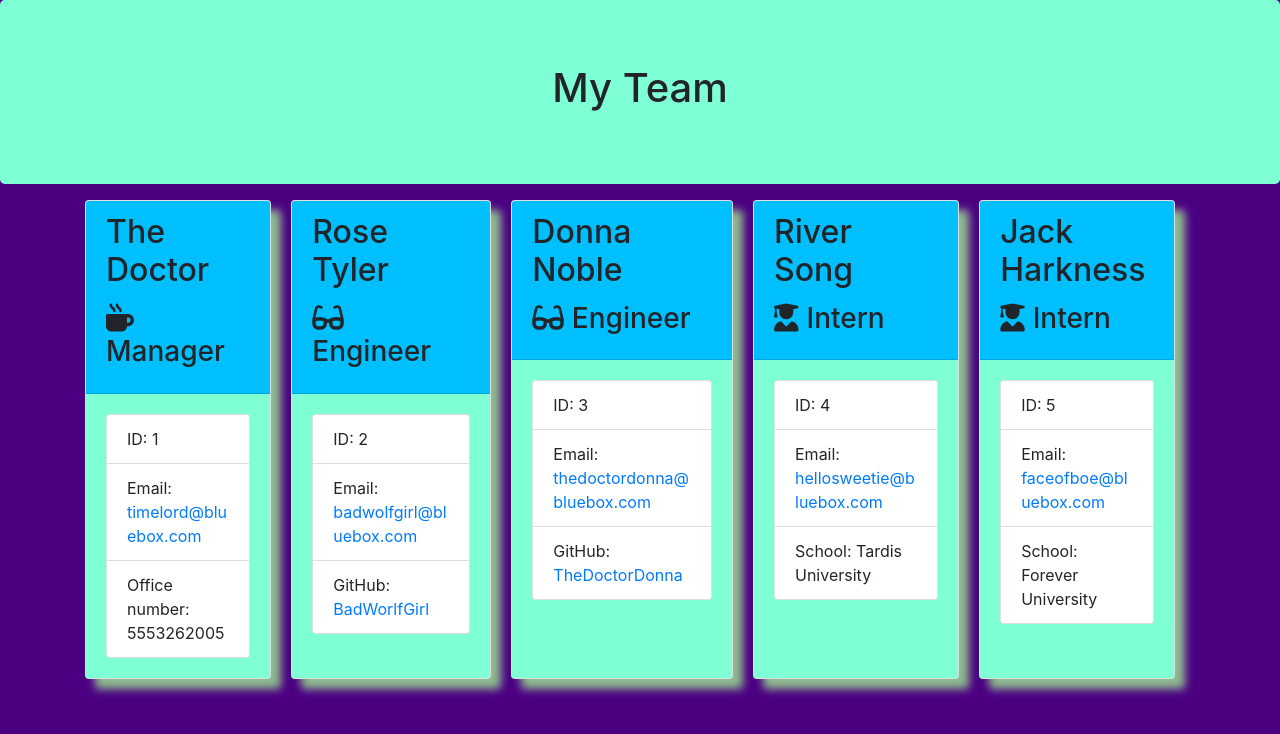
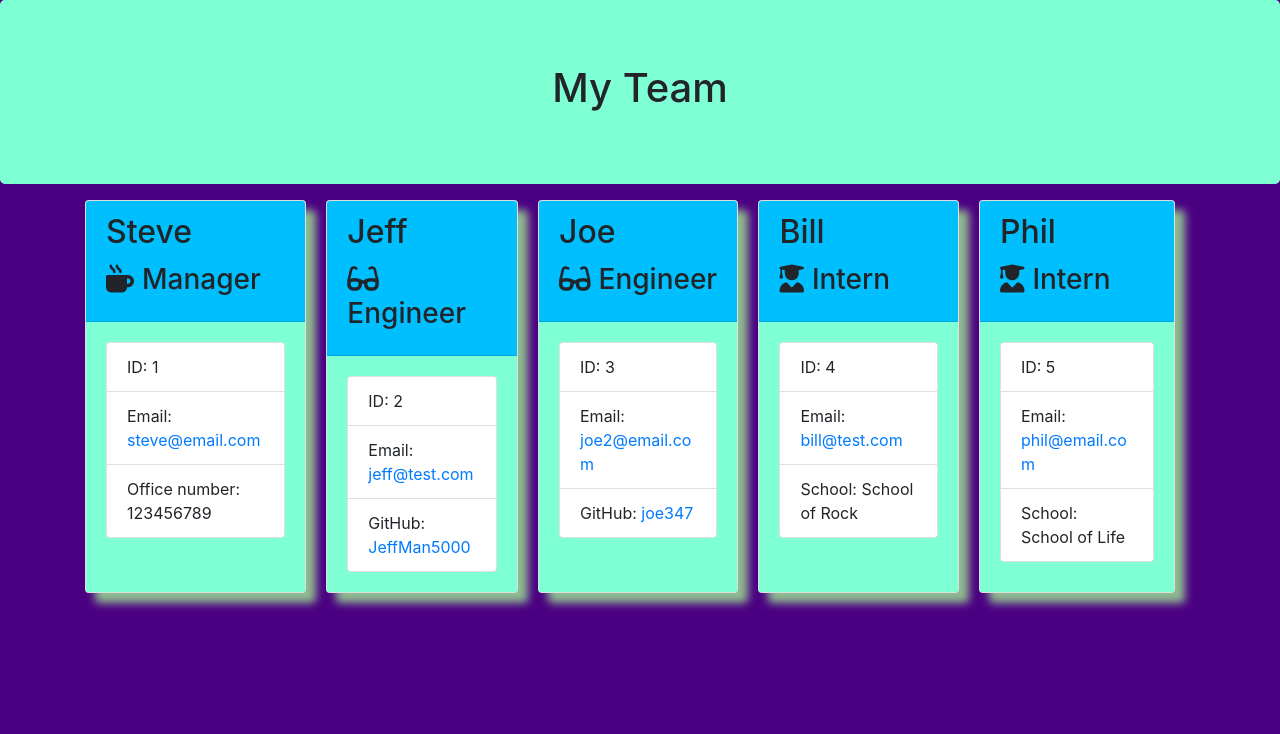
Before and after one commit to CalebParris/Employee-Team-Generator, a website: page output/team.html in a window 1280 px wide. Drawn offline with nearby package versions, Linux system fonts and the light colour scheme.

```diff
--- a/output/team.html
+++ b/output/team.html
@@ -25,62 +25,62 @@
             <div class="team-area col-12 d-flex justify-content-center">
                 <div class="card employee-card">
     <div class="card-header">
-        <h2 class="card-title">The Doctor</h2>
+        <h2 class="card-title">Steve</h2>
         <h3 class="card-title"><i class="fas fa-mug-hot mr-2"></i>Manager</h3>
     </div>
     <div class="card-body">
         <ul class="list-group">
             <li class="list-group-item">ID: 1</li>
-            <li class="list-group-item">Email: <a href="mailto:timelord@bluebox.com">timelord@bluebox.com</a></li>
-            <li class="list-group-item">Office number: 5553262005</li>
+            <li class="list-group-item">Email: <a href="mailto:steve@email.com">steve@email.com</a></li>
+            <li class="list-group-item">Office number: 123456789</li>
         </ul>
     </div>
 </div><div class="card employee-card">
     <div class="card-header">
-        <h2 class="card-title">Rose Tyler</h2>
+        <h2 class="card-title">Jeff</h2>
         <h3 class="card-title"><i class="fas fa-glasses mr-2"></i>Engineer</h3>
     </div>
     <div class="card-body">
         <ul class="list-group">
             <li class="list-group-item">ID: 2</li>
-            <li class="list-group-item">Email: <a href="mailto:badwolfgirl@bluebox.com">badwolfgirl@bluebox.com</a></li>
-            <li class="list-group-item">GitHub: <a href="https://github.com/BadWorlfGirl" target="_blank" rel="noopener noreferrer">BadWorlfGirl</a></li>
+            <li class="list-group-item">Email: <a href="mailto:jeff@test.com">jeff@test.com</a></li>
+            <li class="list-group-item">GitHub: <a href="https://github.com/JeffMan5000" target="_blank" rel="noopener noreferrer">JeffMan5000</a></li>
         </ul>
     </div>
 </div><div class="card employee-card">
     <div class="card-header">
-        <h2 class="card-title">Donna Noble</h2>
+        <h2 class="card-title">Joe</h2>
         <h3 class="card-title"><i class="fas fa-glasses mr-2"></i>Engineer</h3>
     </div>
     <div class="card-body">
         <ul class="list-group">
             <li class="list-group-item">ID: 3</li>
-            <li class="list-group-item">Email: <a href="mailto:thedoctordonna@bluebox.com">thedoctordonna@bluebox.com</a></li>
-            <li class="list-group-item">GitHub: <a href="https://github.com/TheDoctorDonna" target="_blank" rel="noopener noreferrer">TheDoctorDonna</a></li>
+            <li class="list-group-item">Email: <a href="mailto:joe2@email.com">joe2@email.com</a></li>
+            <li class="list-group-item">GitHub: <a href="https://github.com/joe347" target="_blank" rel="noopener noreferrer">joe347</a></li>
         </ul>
     </div>
 </div><div class="card employee-card">
     <div class="card-header">
-        <h2 class="card-title">River Song</h2>
+        <h2 class="card-title">Bill</h2>
         <h3 class="card-title"><i class="fas fa-user-graduate mr-2"></i>Intern</h3>
     </div>
     <div class="card-body">
         <ul class="list-group">
             <li class="list-group-item">ID: 4</li>
-            <li class="list-group-item">Email: <a href="mailto:hellosweetie@bluebox.com">hellosweetie@bluebox.com</a></li>
-            <li class="list-group-item">School: Tardis University</li>
+            <li class="list-group-item">Email: <a href="mailto:bill@test.com">bill@test.com</a></li>
+            <li class="list-group-item">School: School of Rock</li>
         </ul>
     </div>
 </div><div class="card employee-card">
     <div class="card-header">
-        <h2 class="card-title">Jack Harkness</h2>
+        <h2 class="card-title">Phil</h2>
         <h3 class="card-title"><i class="fas fa-user-graduate mr-2"></i>Intern</h3>
     </div>
     <div class="card-body">
         <ul class="list-group">
             <li class="list-group-item">ID: 5</li>
-            <li class="list-group-item">Email: <a href="mailto:faceofboe@bluebox.com">faceofboe@bluebox.com</a></li>
-            <li class="list-group-item">School: Forever University</li>
+            <li class="list-group-item">Email: <a href="mailto:phil@email.com">phil@email.com</a></li>
+            <li class="list-group-item">School: School of Life</li>
         </ul>
     </div>
 </div>
```
Also changed, not shown: README.md, assets/images/Team-Generator-HTML.png (deleted), assets/images/Team-Generator-Node.png (deleted), assets/images/team_generator_1.png (added), assets/images/team_generator_2.png (added), assets/images/team_generator_3.png (added).
